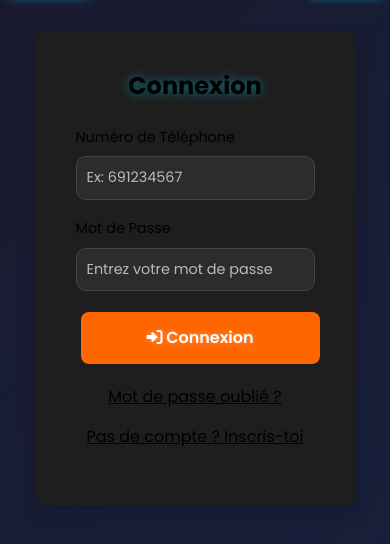
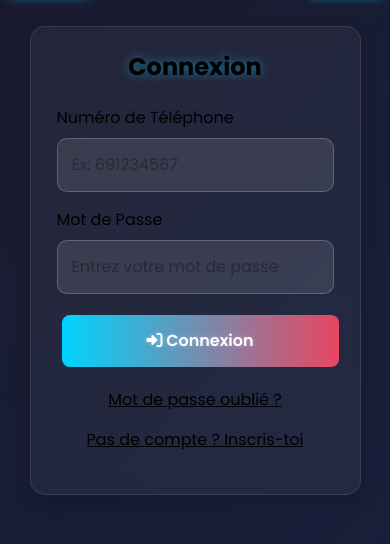
Before and after one commit to bounner/ponzi, a website: page public/login.html in a window 390 px wide. Shown: the part 42-586 px from the top of the page. Drawn offline with nearby package versions, Linux system fonts and the light colour scheme; no server answers; sample sign-in values are in the browser's storage.

Commit message:
Update style.css

```diff
--- a/public/style.css
+++ b/public/style.css
@@ -283,74 +283,3 @@ button.btn:active {
         max-width: 100%;
     }
 }
-
-/* Formulaire d'inscription responsive */
-.container {
-    padding: 15px;
-}
-
-.card {
-    background: #1e1e1e;
-    color: #ffffff;
-    border: none;
-    box-shadow: 0 4px 15px rgba(0, 0, 0, 0.5);
-    border-radius: 10px;
-}
-
-.card h1 {
-    font-size: 1.8rem;
-    margin-bottom: 20px;
-}
-
-.form-label {
-    font-weight: 500;
-    font-size: 0.9rem;
-}
-
-input.form-control {
-    background: #2c2c2c;
-    border: 1px solid #444;
-    color: #fff;
-}
-
-input.form-control::placeholder {
-    color: #bbb;
-}
-
-.btn-primary {
-    background: #ff6600;
-    border: none;
-    transition: background 0.3s;
-}
-
-.btn-primary:hover {
-    background: #e65c00;
-}
-
-/* ✅ Pour petits écrans (mobiles) */
-@media (max-width: 480px) {
-    .card {
-        padding: 20px 10px;
-    }
-
-    .card h1 {
-        font-size: 1.5rem;
-    }
-
-    input.form-control {
-        font-size: 0.9rem;
-        padding: 10px;
-    }
-
-    .btn-primary {
-        padding: 12px;
-        font-size: 1rem;
-    }
-}
-
-/* ✅ Pour tablettes */
-@media (max-width: 768px) {
-    .card {
-        padding: 25px;
-    }
-}
```
